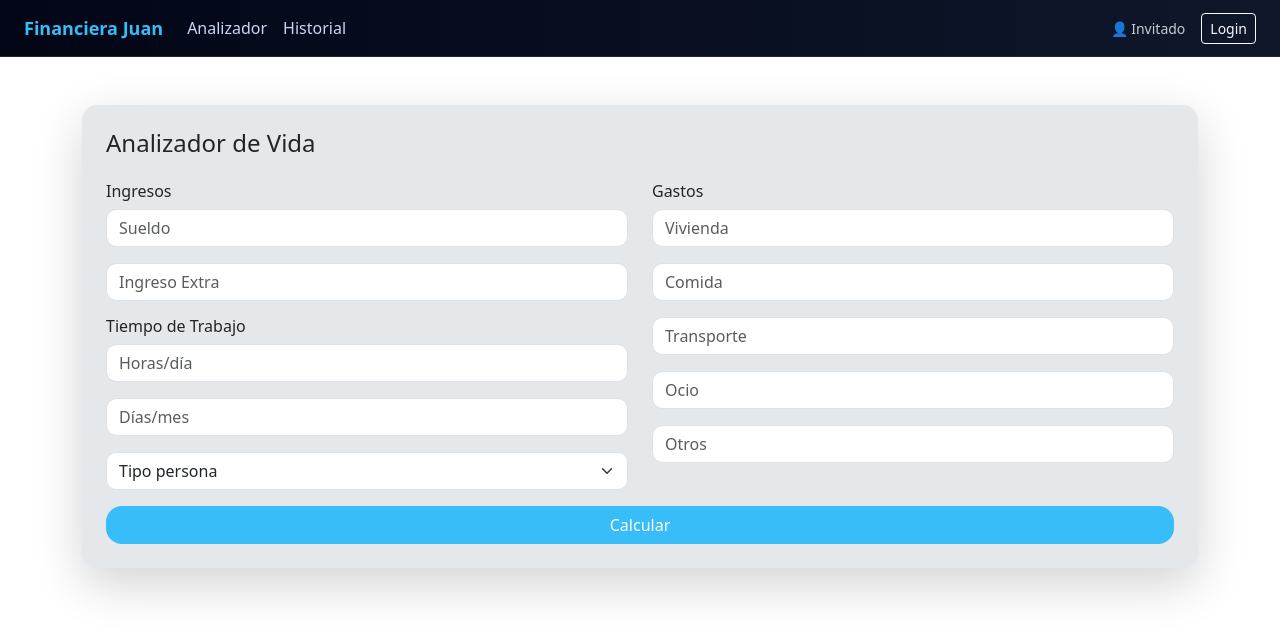
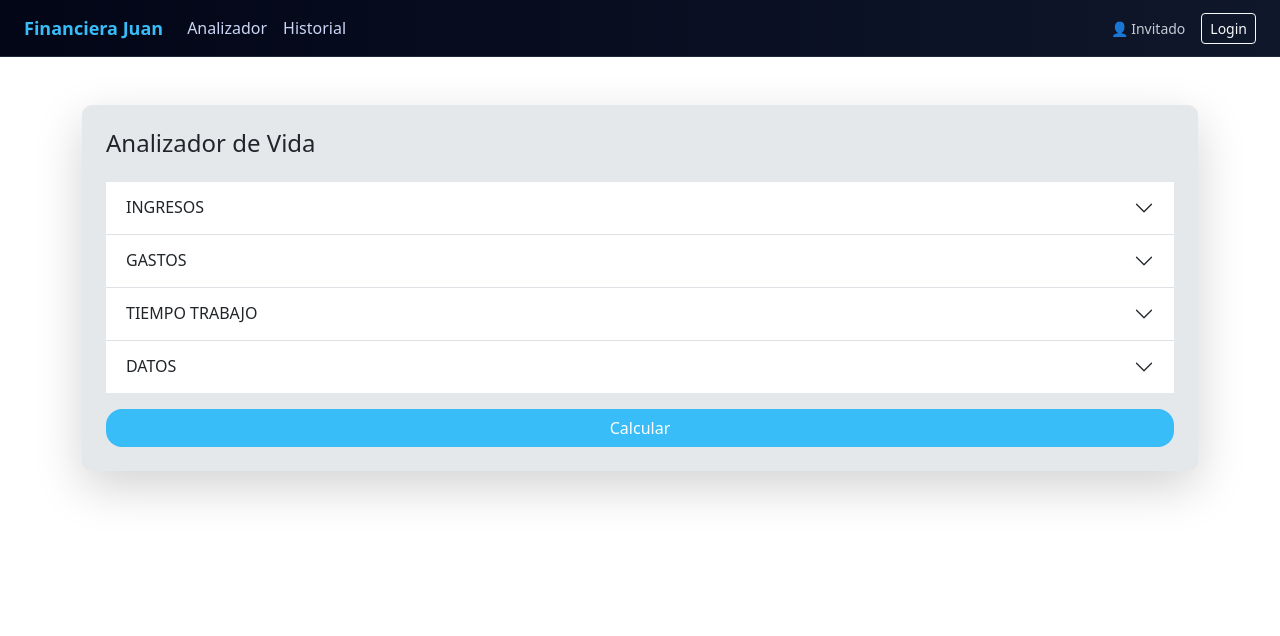
Before and after one commit to AldairBroncano/FinancieraJuan, an Angular app in the folder FinancieraJuan_Frontend/: page / in a window 1280 px wide. Shown: the top 636 px of the page. Built offline with nearby package versions, Linux system fonts and the light colour scheme.

Commit message:
Se agrego bootstrap 'Accordion' en el frontend para el Analizador de vida

```diff
--- a/FinancieraJuan_Frontend/angular.json
+++ b/FinancieraJuan_Frontend/angular.json
@@ -22,6 +22,7 @@
               }
             ],
             "styles": ["node_modules/bootstrap/dist/css/bootstrap.min.css", "src/styles.css"],
+            "scripts": ["node_modules/bootstrap/dist/js/bootstrap.bundle.min.js"],
             "server": "src/main.server.ts",
             "outputMode": "server",
             "ssr": {
--- a/FinancieraJuan_Frontend/src/app/pages/analisis/analisis.css
+++ b/FinancieraJuan_Frontend/src/app/pages/analisis/analisis.css
@@ -32,7 +32,7 @@ body {
 }
 
 .card {
-  border-radius: 15px;
+  border-radius: 10px;
   background: #e5e8eb;
 }
 
--- a/FinancieraJuan_Frontend/src/app/pages/analisis/analisis.html
+++ b/FinancieraJuan_Frontend/src/app/pages/analisis/analisis.html
@@ -26,11 +26,29 @@
   <div class="card shadow-lg border-0 p-4">
     <h4 class="mb-4 text-dark">Analizador de Vida</h4>
 
-    <div class="row g-4">
+    <div class="isquierda">
       <!-- IZQUIERDA -->
-      <div class="col-md-6">
-        <h6 class="text-dark">Ingresos</h6>
 
+      <div class="accordion accordion-flush" id="accordionFlushExample">
+        <div class="accordion-item">
+          <h2 class="accordion-header">
+            <button
+              class="accordion-button collapsed"
+              type="button"
+              data-bs-toggle="collapse"
+              data-bs-target="#flush-collapseOne"
+              aria-expanded="false"
+              aria-controls="flush-collapseOne"
+            >
+              INGRESOS
+            </button>
+          </h2>
+          <div
+            id="flush-collapseOne"
+            class="accordion-collapse collapse"
+            data-bs-parent="#accordionFlushExample"
+          >
+            <div class="accordion-body">
               <input
                 class="form-control mb-3"
                 placeholder="Sueldo"
@@ -48,42 +66,28 @@
                 (ngModelChange)="data.ingresoExtra = $event"
                 [class.is-invalid]="!data.ingresoExtra && intentoEnviar"
               />
-
-        <h6 class="text-dark">Tiempo de Trabajo</h6>
-
-        <input
-          class="form-control mb-3"
-          placeholder="Horas/día"
-          type="number"
-          [ngModel]="data.horasTrabajoDia"
-          (ngModelChange)="data.horasTrabajoDia = $event"
-          [class.is-invalid]="!data.horasTrabajoDia && intentoEnviar"
-        />
-
-        <input
-          class="form-control mb-3"
-          placeholder="Días/mes"
-          type="number"
-          [ngModel]="data.diasTrabajoMes"
-          (ngModelChange)="data.diasTrabajoMes = $event"
-          [class.is-invalid]="!data.diasTrabajoMes && intentoEnviar"
-        />
-
-        <select
-          [(ngModel)]="data.tipoPersona"
-          class="form-select"
-          [class.is-invalid]="!data.tipoPersona && intentoEnviar"
+            </div>
+          </div>
+        </div>
+        <div class="accordion-item">
+          <h2 class="accordion-header">
+            <button
+              class="accordion-button collapsed"
+              type="button"
+              data-bs-toggle="collapse"
+              data-bs-target="#flush-collapseTwo"
+              aria-expanded="false"
+              aria-controls="flush-collapseTwo"
             >
-          <option value="">Tipo persona</option>
-          <option value="DEPENDIENTE">Dependiente</option>
-          <option value="INDEPENDIENTE">Independiente</option>
-        </select>
-      </div>
-
-      <!-- DERECHA -->
-      <div class="col-md-6">
-        <h6 class="text-dark">Gastos</h6>
-
+              GASTOS
+            </button>
+          </h2>
+          <div
+            id="flush-collapseTwo"
+            class="accordion-collapse collapse"
+            data-bs-parent="#accordionFlushExample"
+          >
+            <div class="accordion-body">
               <input
                 class="form-control mb-3"
                 placeholder="Vivienda"
@@ -128,8 +132,76 @@
                 (ngModelChange)="data.gastos.otros = $event"
               />
             </div>
+          </div>
+        </div>
+        <div class="accordion-item">
+          <h2 class="accordion-header">
+            <button
+              class="accordion-button collapsed"
+              type="button"
+              data-bs-toggle="collapse"
+              data-bs-target="#flush-collapseThree"
+              aria-expanded="false"
+              aria-controls="flush-collapseThree"
+            >
+              TIEMPO TRABAJO
+            </button>
+          </h2>
+          <div
+            id="flush-collapseThree"
+            class="accordion-collapse collapse"
+            data-bs-parent="#accordionFlushExample"
+          >
+            <div class="accordion-body">
+              <input
+                class="form-control mb-3"
+                placeholder="Horas/día"
+                type="number"
+                [ngModel]="data.horasTrabajoDia"
+                (ngModelChange)="data.horasTrabajoDia = $event"
+                [class.is-invalid]="!data.horasTrabajoDia && intentoEnviar"
+              />
 
-      <!--
+              <input
+                class="form-control mb-3"
+                placeholder="Días/mes"
+                type="number"
+                [ngModel]="data.diasTrabajoMes"
+                (ngModelChange)="data.diasTrabajoMes = $event"
+                [class.is-invalid]="!data.diasTrabajoMes && intentoEnviar"
+              />
+            </div>
+          </div>
+        </div>
+
+        <div class="accordion-item">
+          <h2 class="accordion-header">
+            <button
+              class="accordion-button collapsed"
+              type="button"
+              data-bs-toggle="collapse"
+              data-bs-target="#flush-collapseFour"
+              aria-expanded="false"
+              aria-controls="flush-collapseFour"
+            >
+              DATOS
+            </button>
+          </h2>
+          <div
+            id="flush-collapseFour"
+            class="accordion-collapse collapse"
+            data-bs-parent="#accordionFlushExample"
+          >
+            <div class="accordion-body">
+              <select
+                [(ngModel)]="data.tipoPersona"
+                class="form-select form-control mb-3"
+                [class.is-invalid]="!data.tipoPersona && intentoEnviar"
+              >
+                <option value="">Tipo persona</option>
+                <option value="DEPENDIENTE">Dependiente</option>
+                <option value="INDEPENDIENTE">Independiente</option>
+              </select>
 
               <input
                 class="form-control mb-3"
@@ -154,7 +226,33 @@
                 (ngModelChange)="data.horasLibresDia = $event"
               />
 
-      -->
+              <input
+                class="form-control mb-3"
+                placeholder="horas Libres"
+                type="number"
+                [ngModel]="data.nivelEstres"
+                (ngModelChange)="data.nivelEstres = $event"
+              />
+
+              <input
+                class="form-control mb-3"
+                placeholder="objetivo"
+                type="text"
+                [ngModel]="data.objetivo"
+                (ngModelChange)="data.objetivo = $event"
+              />
+
+              <input
+                class="form-control mb-3"
+                placeholder="Meses cubrir deuda"
+                type="text"
+                [ngModel]="data.mesesObjetivoDeuda"
+                (ngModelChange)="data.mesesObjetivoDeuda = $event"
+              />
+            </div>
+          </div>
+        </div>
+      </div>
     </div>
 
     <button type="button" class="btn btn-custom mt-3" (click)="calcular()">Calcular</button>
```
Lines whose indentation alone changed are shown as unchanged.
